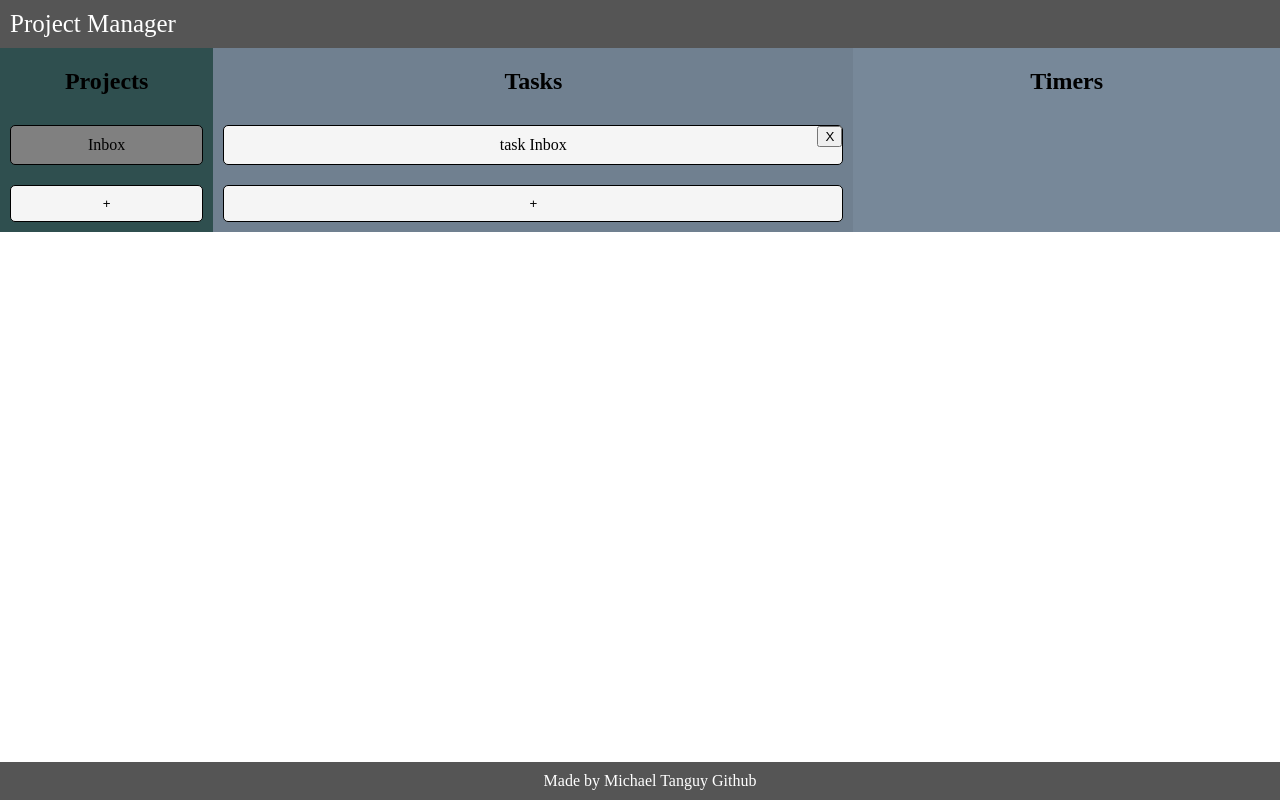
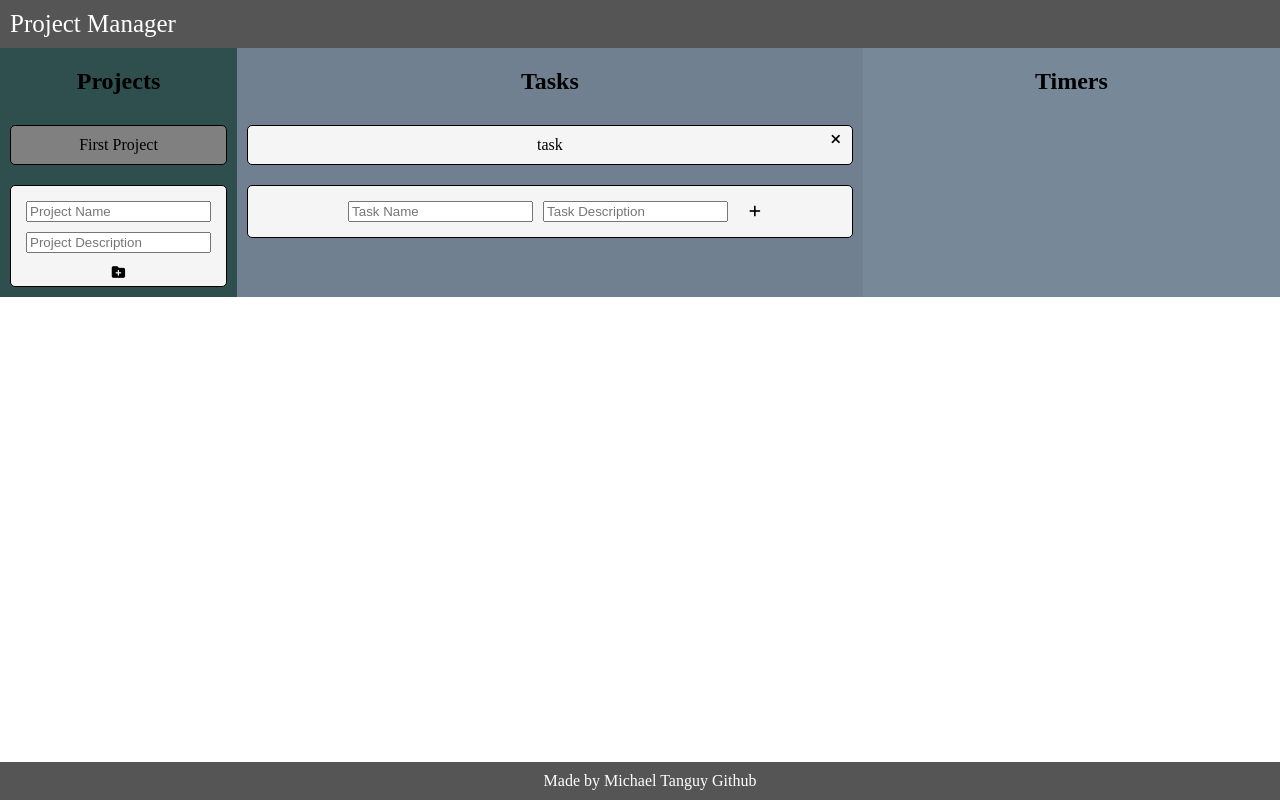
Before and after one commit to MiKhai37/todo-list, a website built with webpack: page dist/index.html in a window 1280 px wide. Built offline with nearby package versions, Linux system fonts and the light colour scheme.

Commit message:
Add add button for task and project

```diff
--- a/src/index.js
+++ b/src/index.js
@@ -9,22 +9,20 @@ const storage = new Storage();
 const projects = [];
 
 if (localStorage.length == 0) {
-  console.log('Nothing stored, creation of inbox')
-
-  projects.push(new Project('Inbox', 'This is the inbox which contains all your tasks'));
+  projects.push(new Project('First Project', 'This is the first project'));
   projects[0].addTask(new Task('task', 'first task'));
 } else  {
-  console.log("Something is stored");
   for (let i = 0; i < localStorage.length; i++) {
     const key = localStorage.key(i);
     const obj = JSON.parse(localStorage.getItem(key));
+
     // Re-add Project Prototype
-    Object.setPrototypeOf(obj,Project.prototype)
-    console.log(obj)
+    Object.setPrototypeOf(obj,Project.prototype);
+
     projects.push(obj);
   }
 }
-storage.storeData(projects);
+
 
 const currentProject = projects[0];
 
@@ -53,71 +51,108 @@ function renderProjects(projects, currentProject) {
     projectsDiv.appendChild(projectDiv);
   });
 
+  // The add project button
+  const addProjectDiv = document.createElement('div');
+  addProjectDiv.classList.add('project');
+
+  const titleInput = document.createElement('input');
+  titleInput.classList.add('input') ;
+  titleInput.placeholder = 'Project Name';
+  addProjectDiv.appendChild(titleInput);
+
+  const descInput = document.createElement('input');
+  descInput.classList.add('input') ;
+  descInput.placeholder = "Project Description";
+  addProjectDiv.appendChild(descInput);
+
   const addProjectBtn = document.createElement('button');
-    addProjectBtn.classList.add('project');
-    addProjectBtn.textContent = '+';
-    addProjectBtn.addEventListener('click', () => {
-      //overlayOn();
-      projects.push(new Project('New', 'This is a test project'));
-      storage.storeData(projects);
-      refresh(projects, currentProject);
+  addProjectBtn.classList.add('addProjectBtn');
+  addProjectBtn.innerHTML = '<i class="fas fa-folder-plus"></i>';
+
+  addProjectBtn.addEventListener('click', () => {
+    const title = titleInput.value;
+    const desc = descInput.value;
+    //overlayOn();
+    projects.push(new Project(title, desc));
+    storage.storeData(projects);
+    refresh(projects, currentProject);
   });
-  projectsDiv.appendChild(addProjectBtn);
+
+  addProjectDiv.appendChild(addProjectBtn);
+  projectsDiv.appendChild(addProjectDiv);
   return projectsDiv;
 }
 
 function renderTasks(projects, currentProject) {
+  // Div
   const tasksDiv = document.createElement('div');
   tasksDiv.classList.add('tasks');
 
+  // Task Title
   const title = document.createElement('h2');
-  title.textContent = 'Tasks'
-  tasksDiv.appendChild(title)
+  title.textContent = 'Tasks';
+  tasksDiv.appendChild(title);
 
+  // Add all task of the current project
   currentProject.projectTasks.forEach(task => {
+    // The task
     const taskDiv = document.createElement('div');
     taskDiv.classList.add('task');
-    taskDiv.textContent = `${task.title} ${task.project}`;
+    taskDiv.textContent = `${task.title}`;
 
+    // The delete button
     const delButton = document.createElement('button');
     delButton.classList.add('delBtn');
-    delButton.textContent = "X";
+    delButton.innerHTML = '<i class="fas fa-times"></i>';
     delButton.addEventListener('click', () => {
       currentProject.delTask(task);
-      storage.storeData(projects)
+      storage.storeData(projects);
       refresh(projects, currentProject);
     });
 
+    // Event listener to switch between normal and detailed task
     taskDiv.addEventListener('click', () => {
       if (!taskDiv.classList.contains('open')) {
         taskDiv.classList.add('open');
-        taskDiv.textContent = `${task.title} ${task.description}`;
-        taskDiv.appendChild(delButton);
+        taskDiv.innerHTML = `${task.title}<br>${task.description}`;
       } else {
         taskDiv.classList.remove('open');
-        taskDiv.textContent = `${task.title} ${task.project}`;
-        taskDiv.appendChild(delButton);
+        taskDiv.innerHTML = `${task.title}`;
       };
+      taskDiv.appendChild(delButton);
     });
     taskDiv.appendChild(delButton);
     tasksDiv.appendChild(taskDiv);
   })
 
+  // The add task button
+  const addTaskDiv = document.createElement('div');
+  addTaskDiv.classList.add('task');
+
+  const titleInput = document.createElement('input');
+  titleInput.classList.add('input') ;
+  titleInput.placeholder = 'Task Name';
+  addTaskDiv.appendChild(titleInput);
+
+  const descInput = document.createElement('input');
+  descInput.classList.add('input');
+  descInput.placeholder = "Task Description";
+  addTaskDiv.appendChild(descInput);
+
   const addTaskBtn = document.createElement('button');
-  const projectTitleInput = document.createElement('input')
-  projectTitleInput.type = 'text';
-  projectTitleInput.placeholder = 'red';
-  addTaskBtn.appendChild(projectTitleInput);
-
-  addTaskBtn.classList.add('task');
-  addTaskBtn.textContent = '+';
+  addTaskBtn.classList.add('addTaskBtn');
+  addTaskBtn.innerHTML = '<i class="fas fa-plus"></i>';
 
   addTaskBtn.addEventListener('click', () => {
-    currentProject.addTask(new Task('title', 'description', currentProject, 'normal'));
+    const title = titleInput.value;
+    const desc = descInput.value;
+    currentProject.addTask(new Task(title, desc, currentProject, 'normal'));
     storage.storeData(projects);
     refresh(projects, currentProject);
-  })
-  tasksDiv.appendChild(addTaskBtn);
+  });
+
+  addTaskDiv.appendChild(addTaskBtn);
+  tasksDiv.appendChild(addTaskDiv);
   return tasksDiv;
 }
 
--- a/src/style.css
+++ b/src/style.css
@@ -38,6 +38,7 @@ a {
 }
 
 .project {
+    position: relative;
     text-align: center;
     background-color: whitesmoke;
     margin: 10px;
@@ -66,13 +67,46 @@ a {
 
 .delBtn {
     position: absolute;
-    right: 0;
-    top: 0;
+    right: 5px;
+    top: 5px;
+    background-color: whitesmoke;
     transition: 0.3s;
+    border: 0;
 }
 
 .delBtn:hover {
-    transform: rotate(45deg);
+    transform-origin: center;
+    transform: scale(1.2);
+}
+
+.input {
+    margin: 5px;
+}
+
+.addTaskBtn {
+    position: relative;
+    left: 10px;
+    background-color: whitesmoke;
+    transition: 0.3s;
+    border: 0;
+}
+
+.addTaskBtn:hover {
+    transform-origin: center;
+    transform: scale(1.2);
+}
+
+.addProjectBtn {
+    position: relative;
+    top: 5px;
+    background-color: whitesmoke;
+    transition: 0.3s;
+    border: 0;
+}
+
+.addProjectBtn:hover {
+    transform-origin: center;
+    transform: scale(1.2);
 }
 
 .timers {
```
Also changed, not shown: dist/index.html.
